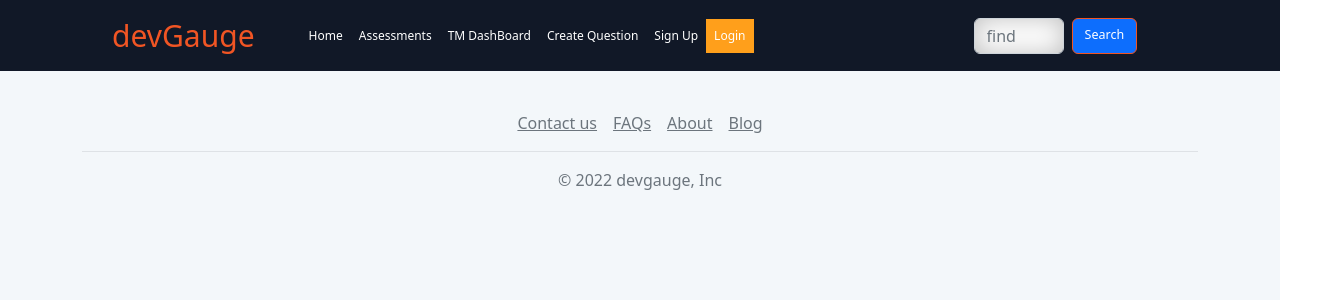
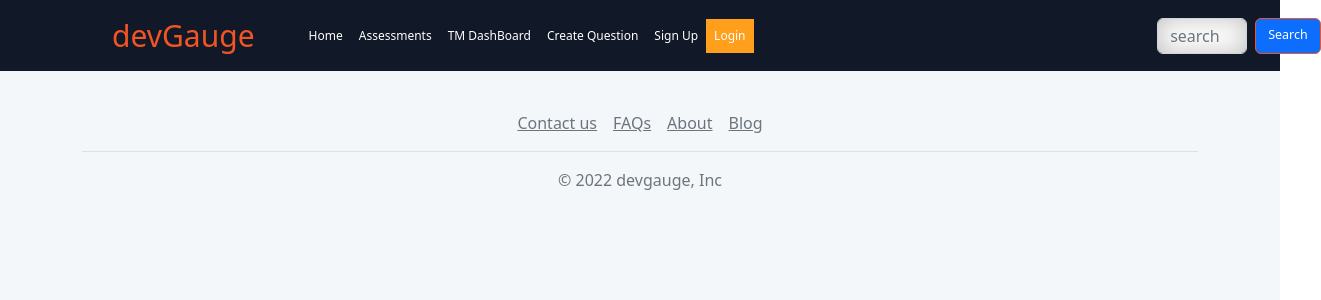
Before and after one commit to martwebber/devgauge, a React (Create React App) app in the folder frontend/: page / in a window 1280 px wide. Shown: the top 300 px of the page, 1321 px wide, since content can reach past the window. Built offline with nearby package versions, Linux system fonts and the light colour scheme.

Commit message:
homepage fluid setup and menubar

```diff
--- a/frontend/src/components/navbar/NavBar.jsx
+++ b/frontend/src/components/navbar/NavBar.jsx
@@ -31,7 +31,7 @@ export const NavBar = () => {
           <Form className="d-flex">
             <Form.Control
               type="search"
-              placeholder="find"
+              placeholder="search"
               className="me-2"
               aria-label="Search"
             />
--- a/frontend/src/components/navbar/navbar.css
+++ b/frontend/src/components/navbar/navbar.css
@@ -74,6 +74,6 @@
 .d-flex .me-2{
     height: 100% !important;
     width: 90px;
-    margin-left: -20px;
+    margin-left: 100%;
     /* margin-right: 40px; */
 }
```
